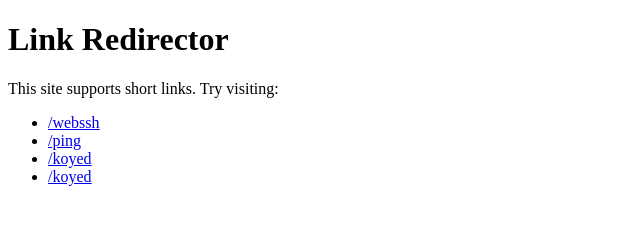
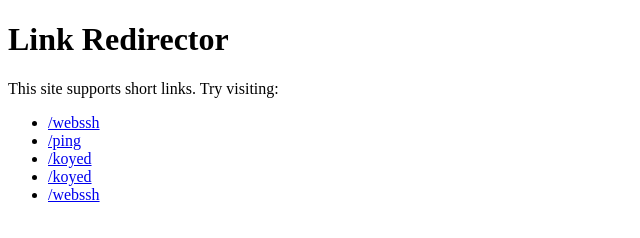
Before and after one commit to chenlee86/redir, a plain HTML site: page index.html in a window 1280 px wide. Shown: the full height of the page, 0-640 px from the left. Drawn offline with Linux system fonts and the light colour scheme.

Commit message:
Update index.html

```diff
--- a/index.html
+++ b/index.html
@@ -18,6 +18,8 @@
 
     <li><a href="#/lykcloud">/koyed</a></li>
 
+     <li><a href="#/webssh2">/webssh</a></li>
+
   </ul>
 </body>
 </html>
```
